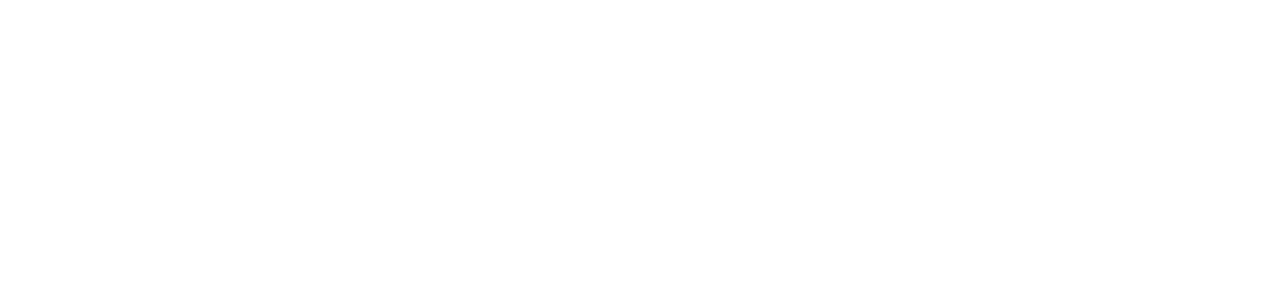
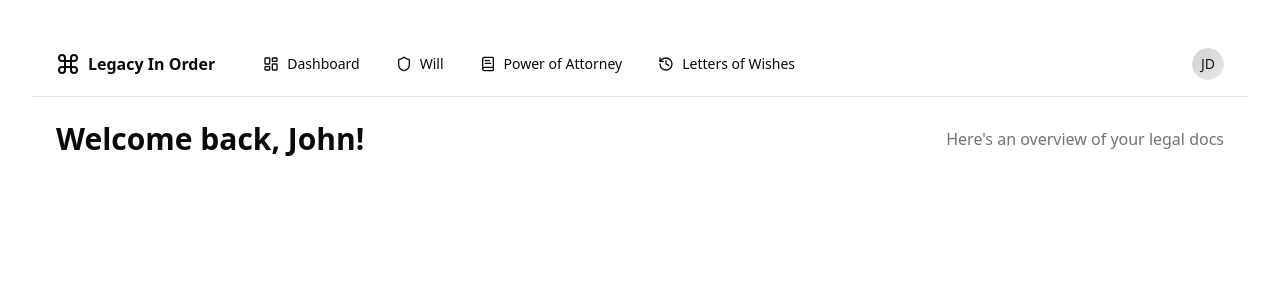
Before and after one commit to legacyinorder-star/lio-frontend, a React (Vite) app: page /app/dashboard in a window 1280 px wide. Before the commit this address had no page. Shown: the top 300 px of the page. Built offline with nearby package versions, Linux system fonts and the light colour scheme; sample sign-in values are in the browser's storage.

Commit message:
Added a dashboard layout and a page

```diff
--- a/src/App.tsx
+++ b/src/App.tsx
@@ -3,7 +3,9 @@
 import { Toaster } from "sonner";
 import SignUpPage from "@/pages/SignUpPage";
 import LoginPage from "@/pages/LoginPage";
+import DashboardPage from "@/pages/DashboardPage";
 import { ProtectedRoute } from "@/components/ProtectedRoute";
+import { DashboardLayout } from "@/components/layouts/DashboardLayout";
 
 function App() {
 	return (
@@ -11,6 +13,16 @@
 			<Routes>
 				<Route path="/signup" element={<SignUpPage />} />
 				<Route path="/login" element={<LoginPage />} />
+				<Route
+					path="/app/dashboard"
+					element={
+						<ProtectedRoute>
+							<DashboardLayout />
+						</ProtectedRoute>
+					}
+				>
+					<Route index element={<DashboardPage />} />
+				</Route>
 			</Routes>
 			<Toaster />
 		</Router>
--- /dev/null
+++ b/src/components/layouts/DashboardLayout.tsx
@@ -0,0 +1,167 @@
+import { Link, Outlet, useNavigate } from "react-router-dom";
+import { Button } from "@/components/ui/button";
+import {
+	LayoutDashboard,
+	LogOut,
+	Settings,
+	History,
+	FileCheck,
+	BookText,
+	Shield,
+} from "lucide-react";
+import {
+	DropdownMenu,
+	DropdownMenuContent,
+	DropdownMenuItem,
+	DropdownMenuLabel,
+	DropdownMenuSeparator,
+	DropdownMenuTrigger,
+} from "@/components/ui/dropdown-menu";
+import { Avatar, AvatarFallback } from "@/components/ui/avatar";
+import {
+	NavigationMenu,
+	NavigationMenuItem,
+	NavigationMenuList,
+} from "@/components/ui/navigation-menu";
+import { cn } from "@/lib/utils";
+import { Badge } from "@/components/ui/badge";
+
+export function DashboardLayout() {
+	const navigate = useNavigate();
+	// TODO: Get this from your auth context/state
+	const user = {
+		name: "John Doe",
+		email: "john@example.com",
+	};
+
+	const getInitials = (name: string) => {
+		return name
+			.split(" ")
+			.map((n) => n[0])
+			.join("")
+			.toUpperCase();
+	};
+
+	const handleLogout = () => {
+		localStorage.removeItem("token");
+		navigate("/login");
+	};
+
+	return (
+		<div className="min-h-screen flex flex-col">
+			{/* Header */}
+			<header className="sticky top-0 z-40 border-b bg-background">
+				<div className="flex h-16 items-center justify-between px-6">
+					<div className="flex items-center space-x-8">
+						<Link to="/app/dashboard" className="flex items-center space-x-2">
+							<svg
+								xmlns="http://www.w3.org/2000/svg"
+								viewBox="0 0 24 24"
+								fill="none"
+								stroke="currentColor"
+								strokeWidth="2"
+								strokeLinecap="round"
+								strokeLinejoin="round"
+								className="h-6 w-6"
+							>
+								<path d="M15 6v12a3 3 0 1 0 3-3H6a3 3 0 1 0 3 3V6a3 3 0 1 0-3 3h12a3 3 0 1 0-3-3" />
+							</svg>
+							<span className="font-semibold">Legacy In Order</span>
+						</Link>
+						<NavigationMenu>
+							<NavigationMenuList>
+								<NavigationMenuItem>
+									<Link
+										to="/app/dashboard"
+										className={cn(
+											"group inline-flex h-10 w-max items-center justify-center rounded-md bg-background px-4 py-2 text-sm font-medium transition-colors hover:bg-accent hover:text-accent-foreground focus:bg-accent focus:text-accent-foreground focus:outline-none disabled:pointer-events-none disabled:opacity-50 data-[active]:bg-accent/50 data-[state=open]:bg-accent/50"
+										)}
+									>
+										<LayoutDashboard className="mr-2 h-4 w-4" />
+										Dashboard
+									</Link>
+								</NavigationMenuItem>
+								<NavigationMenuItem>
+									<Link
+										to="/app/get-quote"
+										className={cn(
+											"group inline-flex h-10 w-max items-center justify-center rounded-md bg-background px-4 py-2 text-sm font-medium transition-colors hover:bg-accent hover:text-accent-foreground focus:bg-accent focus:text-accent-foreground focus:outline-none disabled:pointer-events-none disabled:opacity-50 data-[active]:bg-accent/50 data-[state=open]:bg-accent/50"
+										)}
+									>
+										<Shield className="mr-2 h-4 w-4" />
+										Will
+									</Link>
+								</NavigationMenuItem>
+								<NavigationMenuItem>
+									<Link
+										to="/app/policies"
+										className={cn(
+											"group inline-flex h-10 w-max items-center justify-center rounded-md bg-background px-4 py-2 text-sm font-medium transition-colors hover:bg-accent hover:text-accent-foreground focus:bg-accent focus:text-accent-foreground focus:outline-none disabled:pointer-events-none disabled:opacity-50 data-[active]:bg-accent/50 data-[state=open]:bg-accent/50"
+										)}
+									>
+										<BookText className="mr-2 h-4 w-4" />
+										Power of Attorney
+									</Link>
+								</NavigationMenuItem>
+								<NavigationMenuItem>
+									<Link
+										to="/app/transaction-history"
+										className={cn(
+											"group inline-flex h-10 w-max items-center justify-center rounded-md bg-background px-4 py-2 text-sm font-medium transition-colors hover:bg-accent hover:text-accent-foreground focus:bg-accent focus:text-accent-foreground focus:outline-none disabled:pointer-events-none disabled:opacity-50 data-[active]:bg-accent/50 data-[state=open]:bg-accent/50"
+										)}
+									>
+										<History className="mr-2 h-4 w-4" />
+										Letters of Wishes
+									</Link>
+								</NavigationMenuItem>
+							</NavigationMenuList>
+						</NavigationMenu>
+					</div>
+					<DropdownMenu>
+						<DropdownMenuTrigger asChild>
+							<Button
+								variant="ghost"
+								className="relative h-8 w-8 rounded-full hover:bg-primary/10"
+							>
+								<Avatar className="h-8 w-8">
+									<AvatarFallback initials={getInitials(user.name)} />
+								</Avatar>
+							</Button>
+						</DropdownMenuTrigger>
+						<DropdownMenuContent className="w-56" align="end" forceMount>
+							<DropdownMenuLabel className="font-normal">
+								<div className="flex flex-col space-y-1">
+									<p className="text-sm font-medium leading-none">
+										{user.name}
+									</p>
+									<p className="text-xs leading-none text-muted-foreground">
+										{user.email}
+									</p>
+								</div>
+							</DropdownMenuLabel>
+							<DropdownMenuSeparator />
+							<DropdownMenuItem asChild>
+								<Link to="/app/settings" className="flex items-center">
+									<Settings className="mr-2 h-4 w-4" />
+									<span>Settings</span>
+								</Link>
+							</DropdownMenuItem>
+							<DropdownMenuItem
+								onClick={handleLogout}
+								className="flex items-center"
+							>
+								<LogOut className="mr-2 h-4 w-4" />
+								<span>Logout</span>
+							</DropdownMenuItem>
+						</DropdownMenuContent>
+					</DropdownMenu>
+				</div>
+			</header>
+
+			{/* Page Content */}
+			<main className="flex-1 p-6 overflow-auto">
+				<Outlet />
+			</main>
+		</div>
+	);
+}
--- /dev/null
+++ b/src/pages/DashboardPage.tsx
@@ -0,0 +1,12 @@
+export default function DashboardPage() {
+	return (
+		<div className="space-y-6">
+			<div className="flex items-center justify-between">
+				<h1 className="text-3xl font-bold">Welcome back, John!</h1>
+				<p className="text-muted-foreground">
+					Here's an overview of your legal docs
+				</p>
+			</div>
+		</div>
+	);
+}
```
